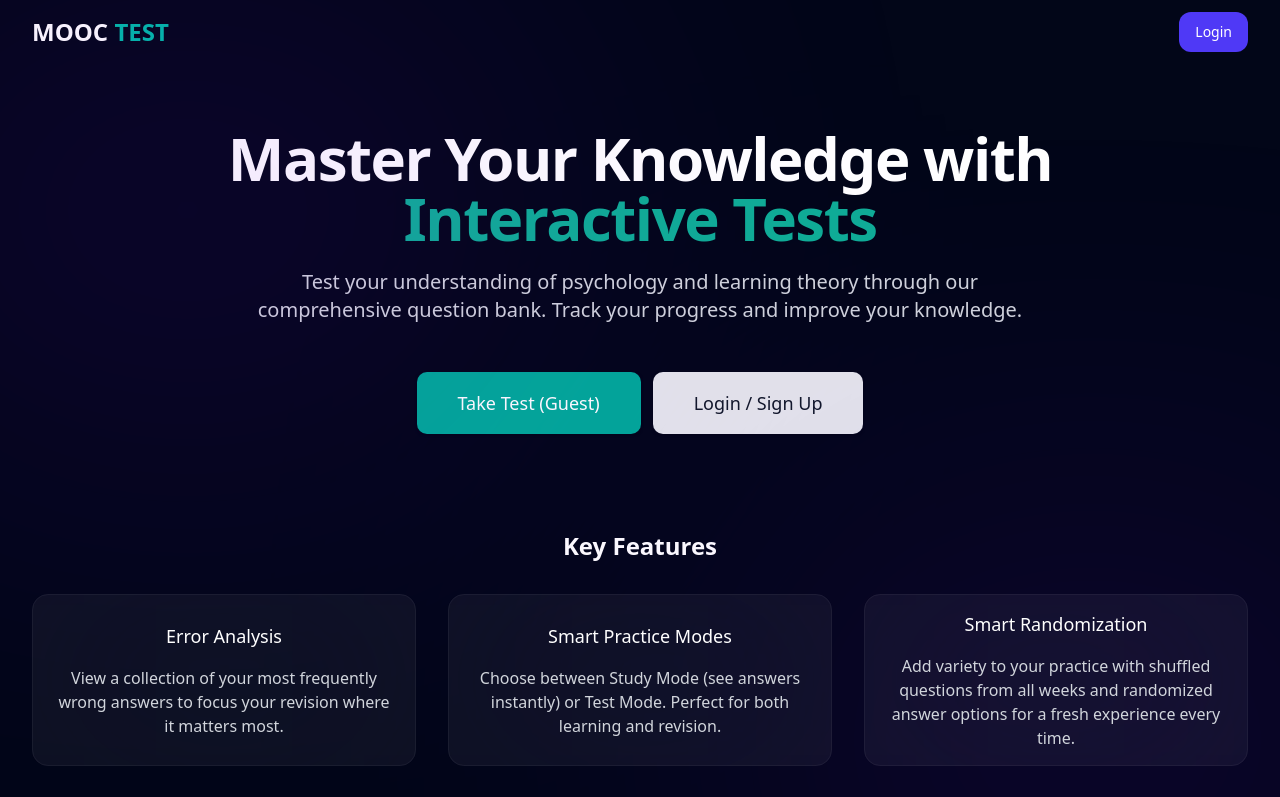
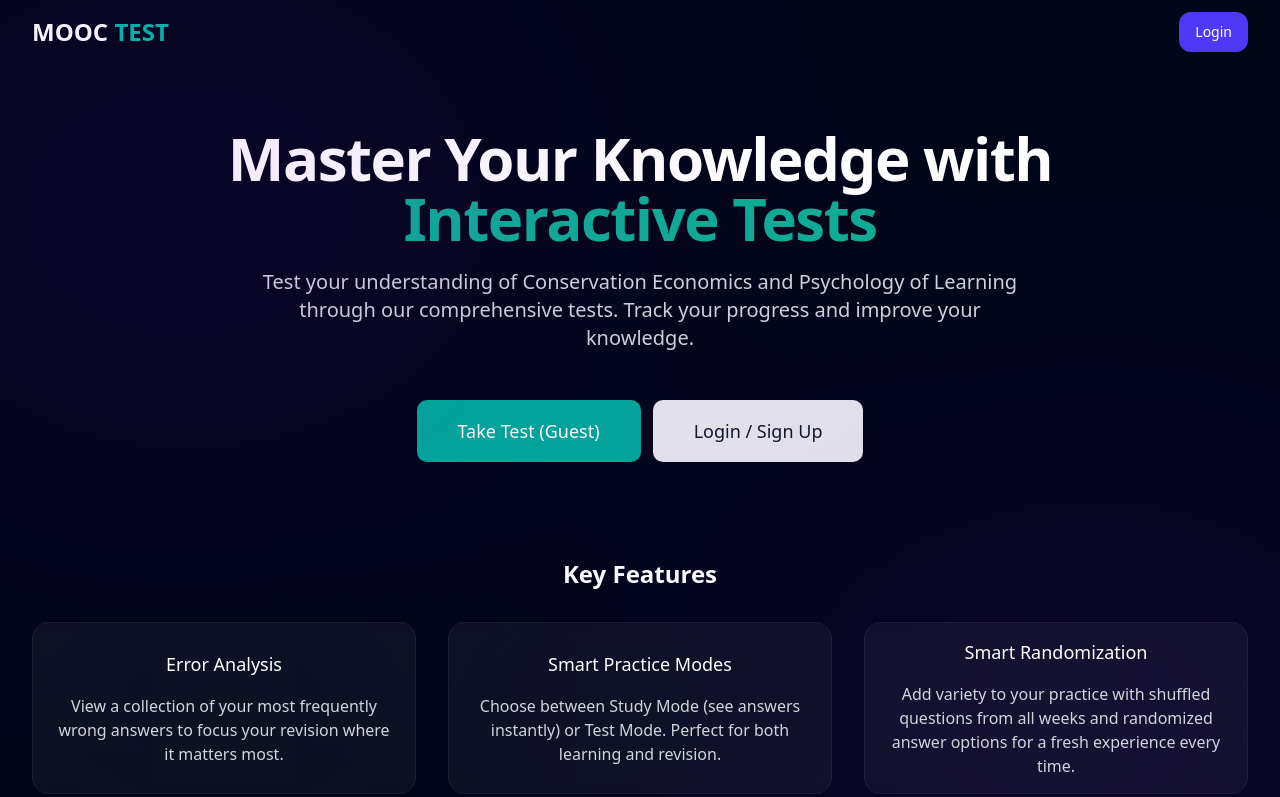
Before and after one commit to ms0031/mooc-test, a Next.js app: page / in a window 1280 px wide. Shown: the top 797 px of the page. Built offline with nearby package versions, Linux system fonts and the light colour scheme; no server answers; the database is empty.

Commit message:
Update HomeContent component: revise description for clarity and accuracy

```diff
--- a/src/components/HomeContent.tsx
+++ b/src/components/HomeContent.tsx
@@ -16,8 +16,8 @@ export default function HomeContent({ session }: HomeContentProps) {
               <span className="block text-[#0FAE96]">Interactive Tests</span>
             </h1>
             <p className="mt-3 max-w-md mx-auto text-base text-gray-300 sm:text-lg md:mt-5 md:text-xl md:max-w-3xl">
-              Test your understanding of psychology and learning theory through
-              our comprehensive question bank. Track your progress and improve
+              Test your understanding of Conservation Economics and Psychology of Learning through
+              our comprehensive tests. Track your progress and improve
               your knowledge.
             </p>
             <div className="mt-10 max-w-md mx-auto sm:flex sm:justify-center md:mt-12">
```
